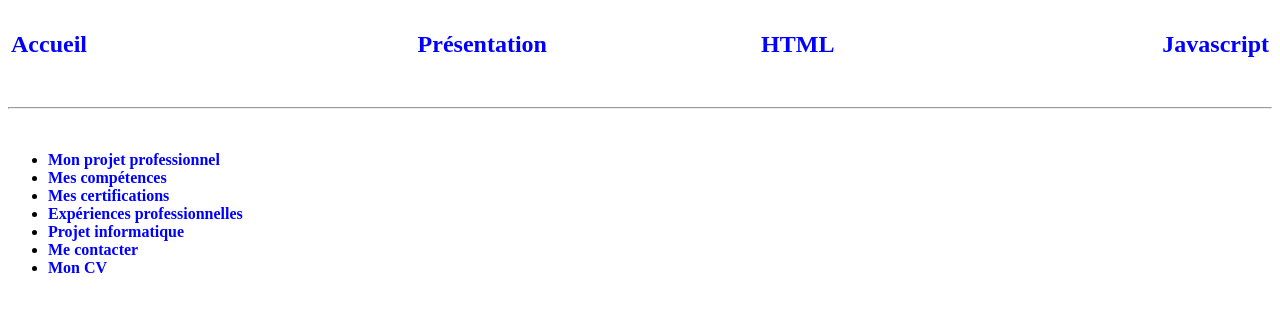
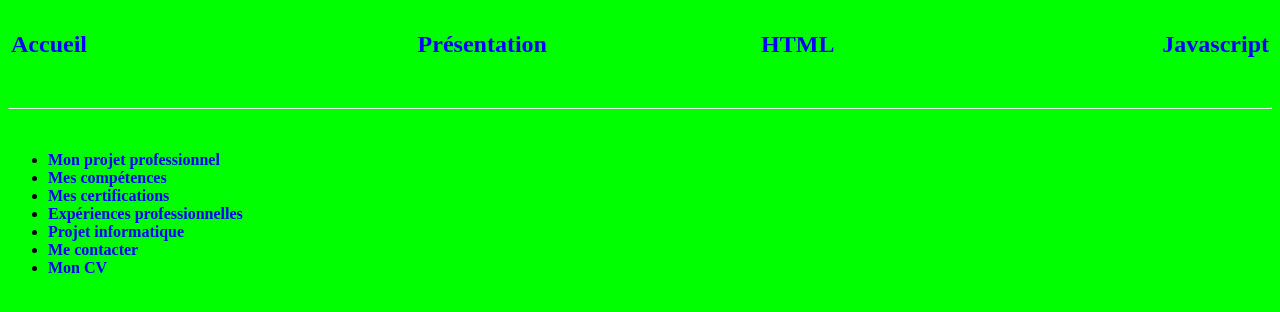
Before and after one commit to KLenesley/tp-git, a plain HTML site: page presentation.html in a window 1280 px wide. Drawn offline with Linux system fonts and the light colour scheme.

Commit message:
Fond-vert

```diff
--- a/presentation.html
+++ b/presentation.html
@@ -19,7 +19,7 @@
         }
 	</style>
 
-	<body bgcolor="white" text="black">
+	<body bgcolor="#00FF00" text="black">
 		<table width="100%" >
 			<td width="25%" align="left"><a href="index.html"><h2>Accueil</h2></a></td>
 			<td width="25%" align="middle"><a href="presentation.html"><h2>Présentation</h2></a></td>
```
